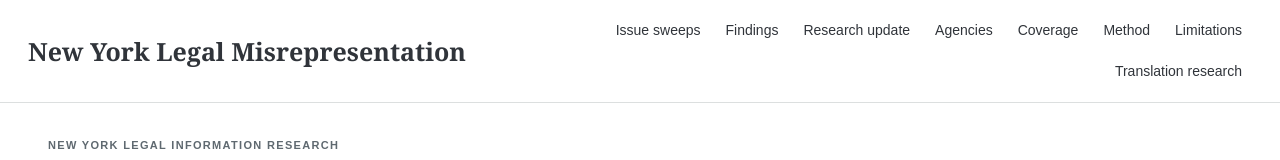
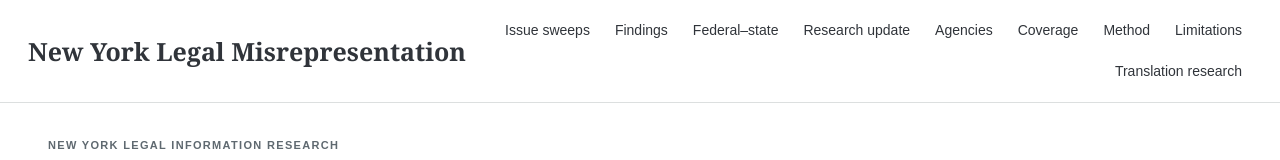
Before and after one commit to ae-oss/new-york-translation-inconsistencies, a Next.js app: page / in a window 1280 px wide. Shown: the top 160 px of the page. Built offline with nearby package versions, Linux system fonts and the light colour scheme.

Commit message:
Stage federal-state navigation

```diff
--- a/src/components/site-header.tsx
+++ b/src/components/site-header.tsx
@@ -3,6 +3,7 @@ import Link from "next/link";
 const links = [
   ["/issue-sweeps/", "Issue sweeps"],
   ["/findings/", "Findings"],
+  ["/federal-state/", "Federal–state"],
   ["/research-update/", "Research update"],
   ["/agencies/", "Agencies"],
   ["/coverage/", "Coverage"],
```
